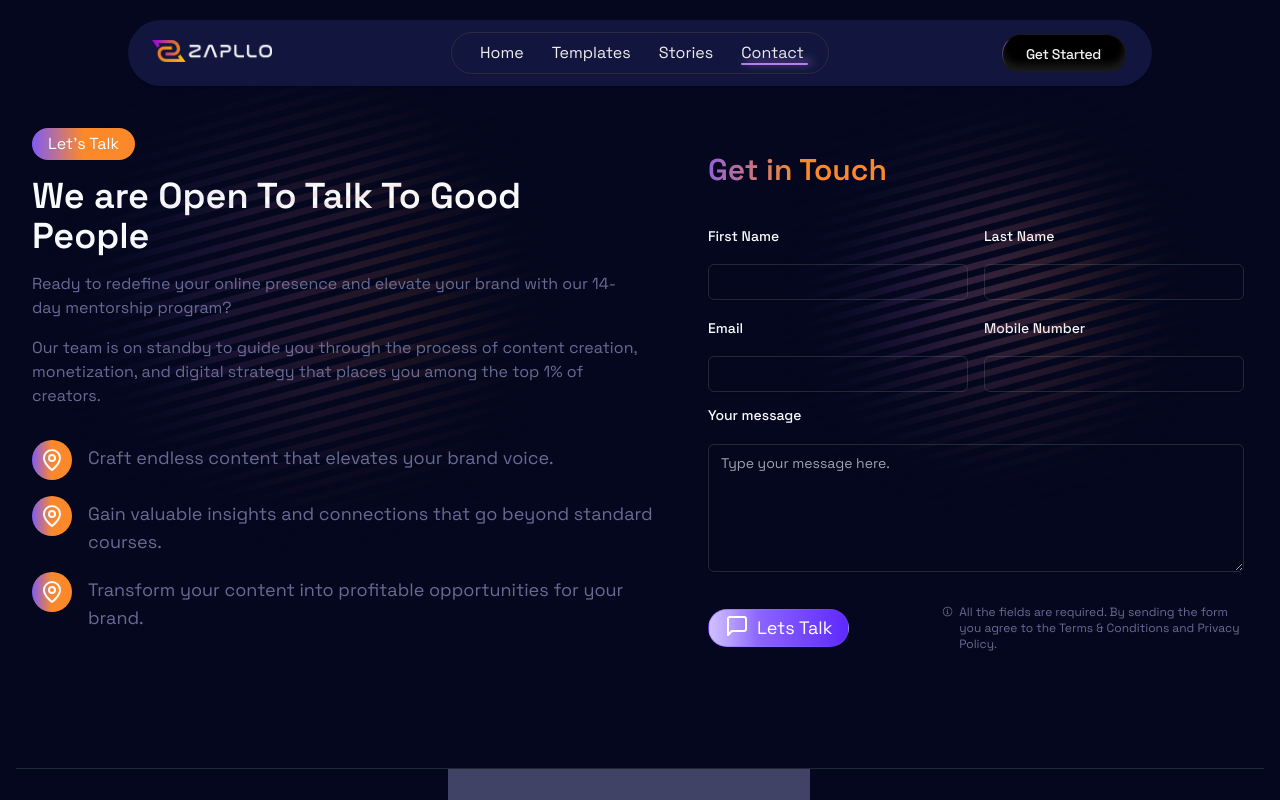
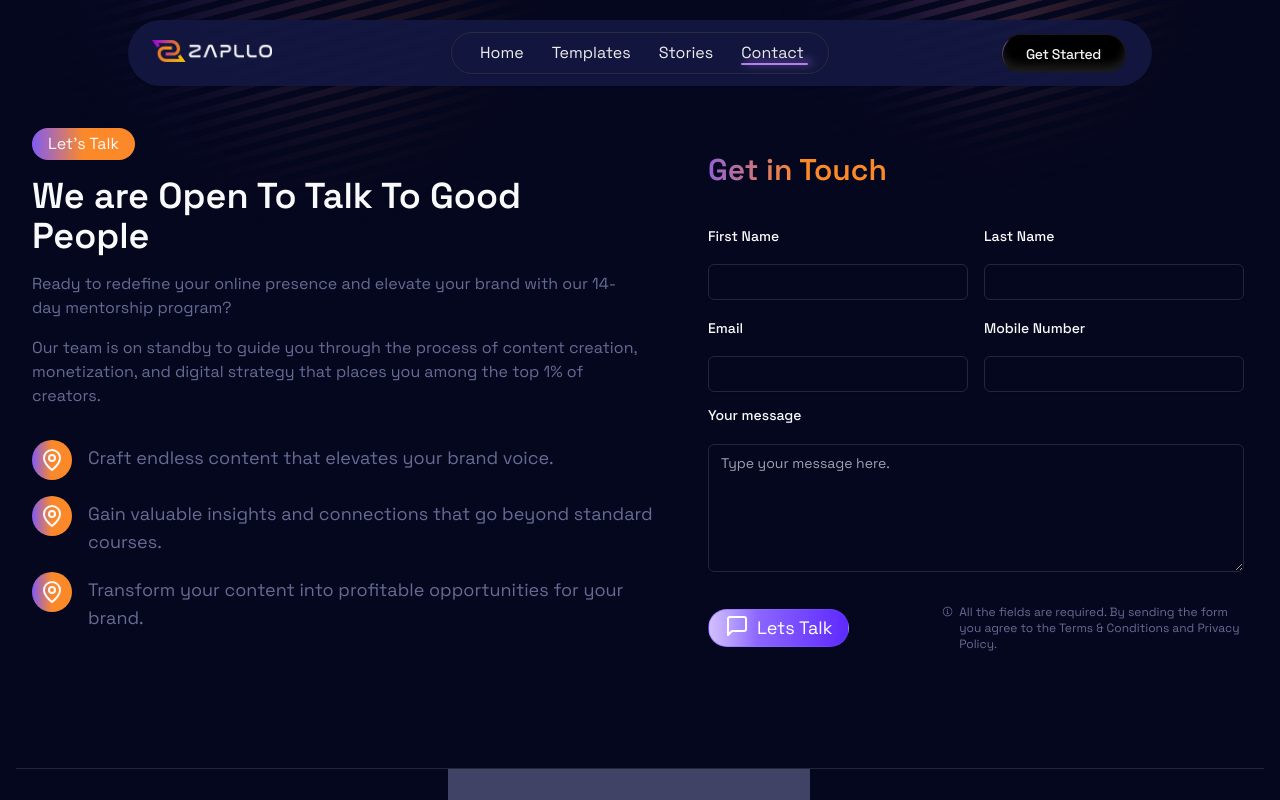
Before and after one commit to zapllo/zapllo-website, a Next.js app: page /contact in a window 1280 px wide. Shown: the top 800 px of the page. Built offline with nearby package versions, Linux system fonts and the light colour scheme.

Commit message:
Small Minor Change (Mask)

```diff
--- a/src/app/contact/page.tsx
+++ b/src/app/contact/page.tsx
@@ -14,7 +14,7 @@ export default function Contact() {
     return (
         <main className="bg-[#] bg-[#05071E] mx-auto h-full z-10 overflow-hidden">
             <FloatingNavbar />
-            <Image src='/mask.png' height={1000} className=" absolute overflow-hidden    w-full 0" width={1000} alt="Background mask for zapllo automation" />
+            <Image src='/mask.png' height={1000} className=" absolute overflow-hidden -mt-80   w-full 0" width={1000} alt="Background mask for zapllo automation" />
             <div className=' w-full lg:flex lg:justify-center md:mx-4 '>
                 <div className='grid grid-cols-1 mt-32 md:grid-cols-2 '>
                     <div className=''>
```
